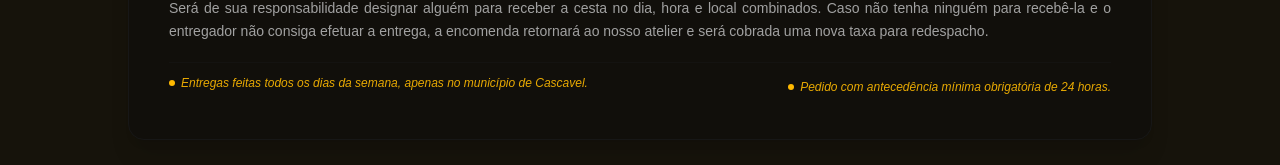
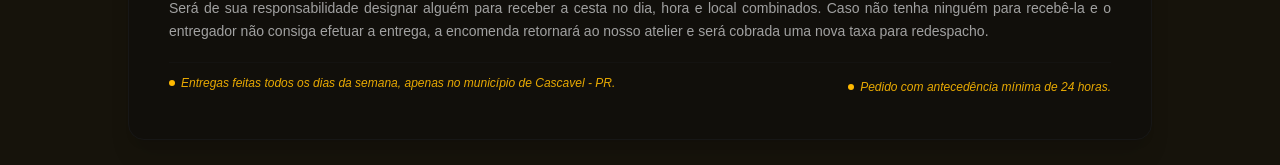
Before and after one commit to WilsonMSouza/Stelline-Cestas, a React (Vite) app: page / in a window 1280 px wide. Shown: the part 7095-7260 px from the top of the page. Built offline with nearby package versions, Linux system fonts and the light colour scheme.

Commit message:
refactor(footer): update delivery and order policy text
Clarify delivery location by adding state initials and adjust wording for order notice requirements.

```diff
--- a/src/App.tsx
+++ b/src/App.tsx
@@ -718,11 +718,11 @@ export default function App() {
                 <div className="space-y-2 md:col-span-2 pt-3 border-t border-neutral-900/60 flex flex-col sm:flex-row sm:items-center justify-between gap-3 text-xs text-amber-400/90 italic">
                   <p className="flex items-center gap-1.5">
                     <span className="inline-block w-1.5 h-1.5 bg-amber-400 rounded-full"></span>
-                    Entregas feitas todos os dias da semana, apenas no município de Cascavel.
+                    Entregas feitas todos os dias da semana, apenas no município de Cascavel - PR.
                   </p>
                   <p className="flex items-center gap-1.5">
                     <span className="inline-block w-1.5 h-1.5 bg-amber-400 rounded-full"></span>
-                    Pedido com antecedência mínima obrigatória de 24 horas.
+                    Pedido com antecedência mínima de 24 horas.
                   </p>
                 </div>
 
```
